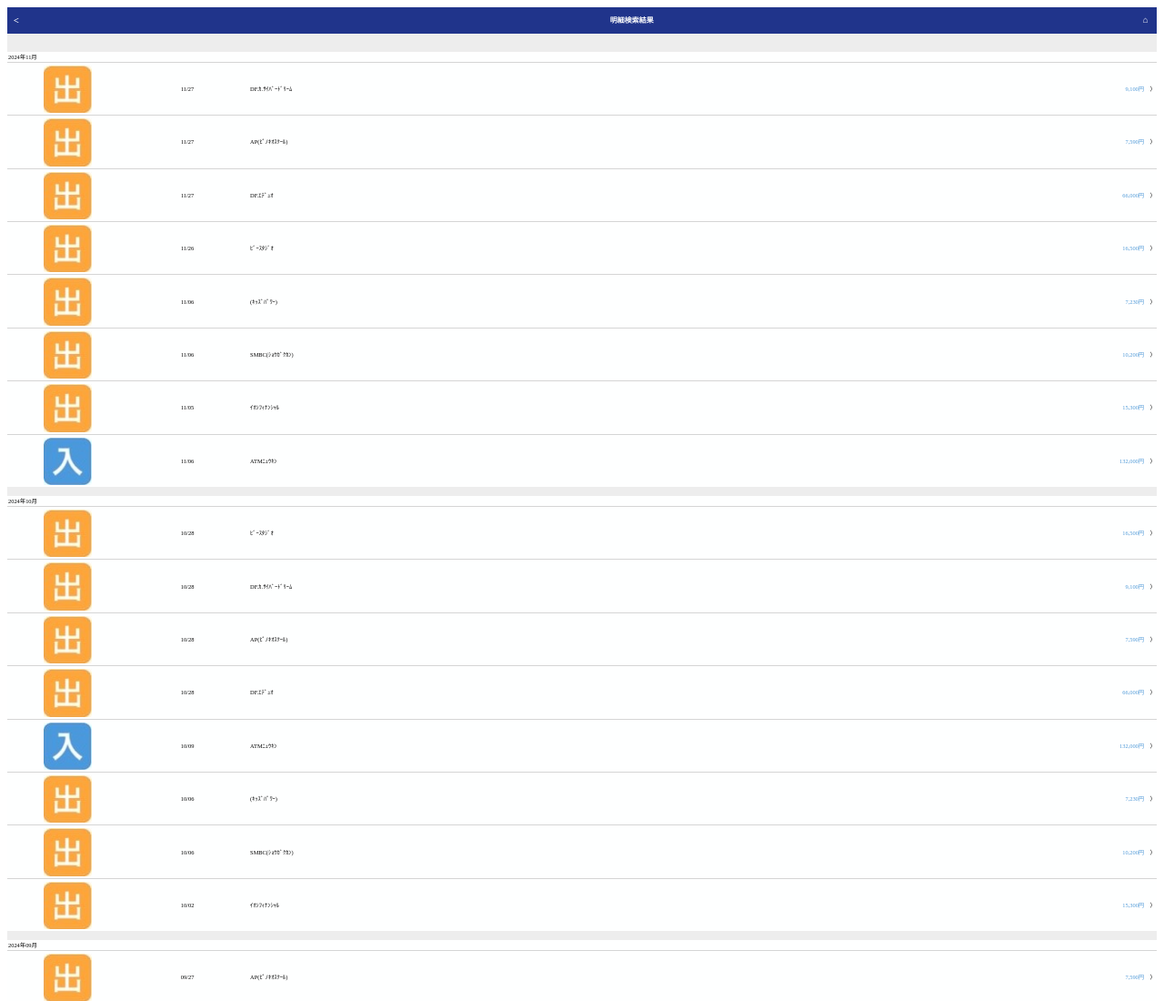
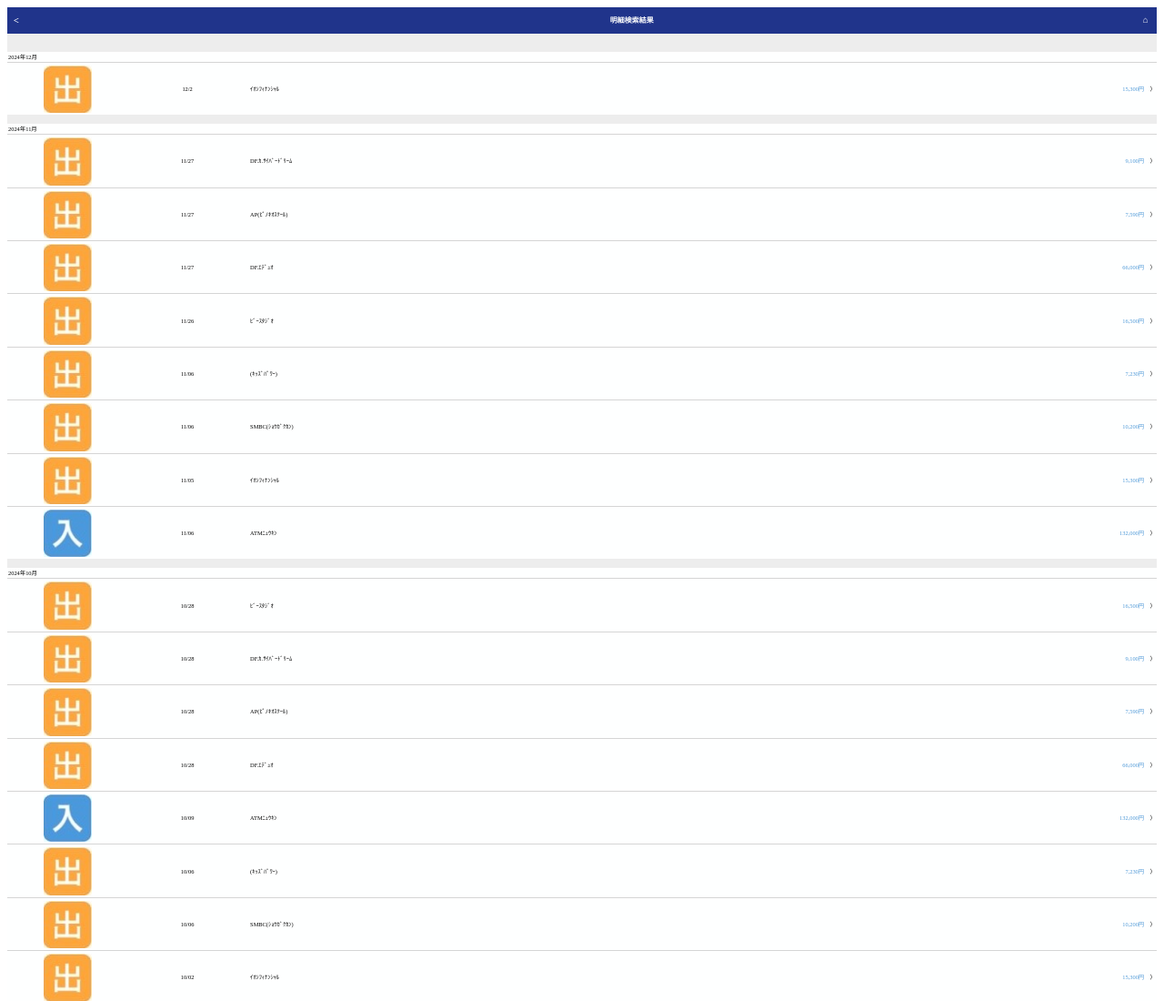
Before and after one commit to sirayurikindergartencom/kiraboshimeisai, a plain HTML site: page index.html in a window 1280 px wide. Shown: the top 1100 px of the page at 91% size. Drawn offline with Linux system fonts and the light colour scheme.

Commit message:
Update index.html

```diff
--- a/index.html
+++ b/index.html
@@ -19,7 +19,17 @@
 
 
     <toptabu><div class="navi1">&emsp;＜</div><div class="navi2">明細検索結果</div><div class="navi3">⌂&emsp;</div></toptabu>
-
+<table>
+   <tr>
+      <td colspan = "4">2024年12月</td>
+    </tr>
+    <tr>
+        <td align="center"><img src=syutu.jpg></td>
+        <td align="center">12/2</td>
+        <td >ｲｵﾝﾌｨﾅﾝｼｬﾙ</td>
+        <td align="right"><nyuutext>15,300円</nyuutext>&emsp;〉</td>
+    </tr>
+</table>
 <table>
    <tr>
       <td colspan = "4">2024年11月</td>
```
